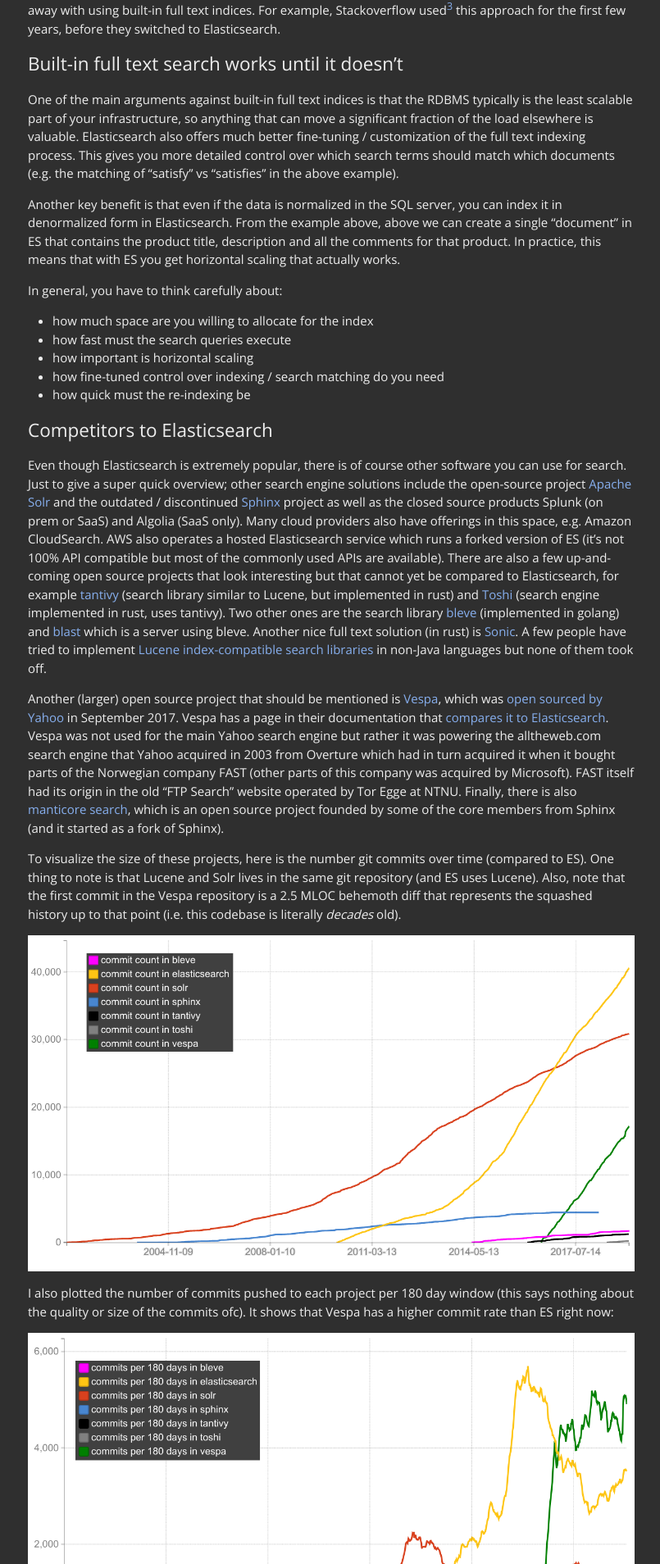
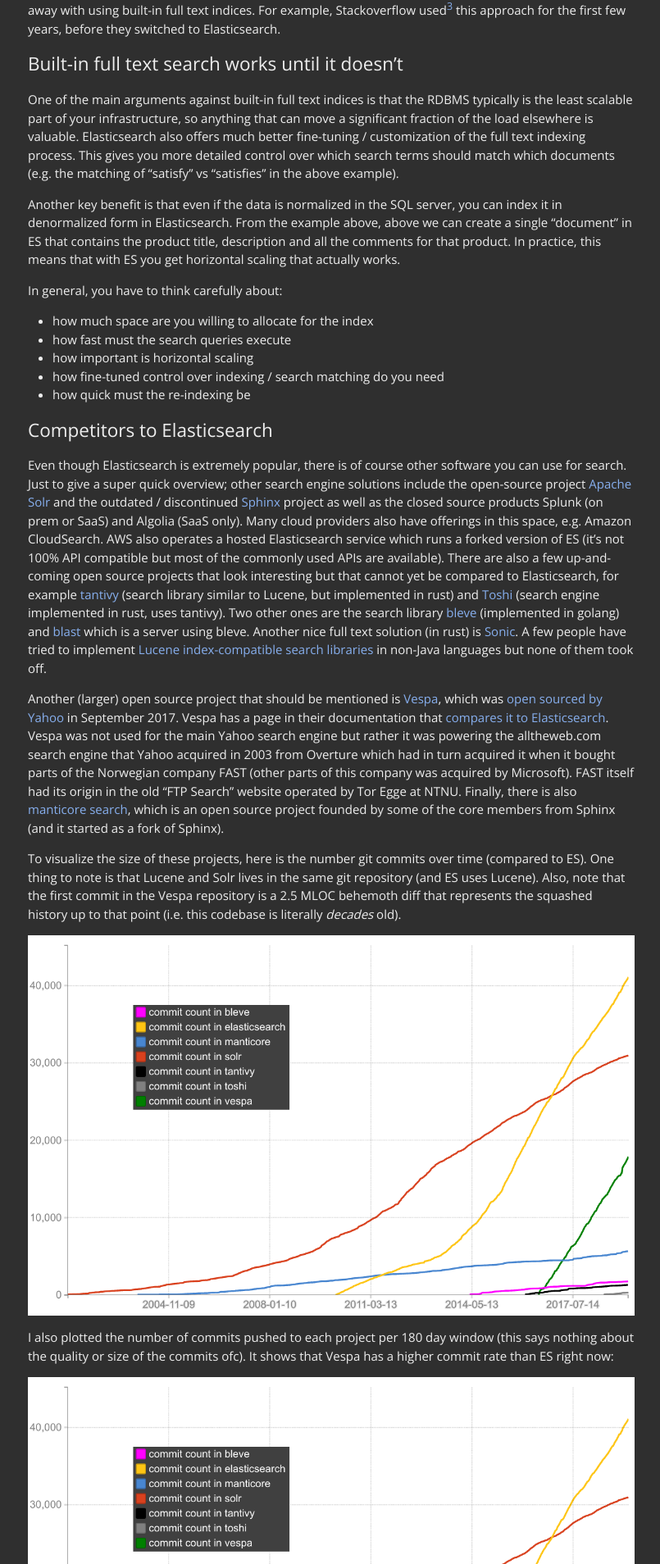
Before and after one commit to mo/mo.github.io, a Jekyll site: the page built from _posts/2019-04-08-elastic-search-introduction.md, in a window 1280 px wide. Shown: the part 4492-6400 px from the top of the page at 82% size, without its empty margins (236-1041 px from the left). Built offline with Jekyll 4.4.1, drawn with Linux system fonts in a browser that asks for light colours; some web fonts are replaced; comment, search, counter and statistics services are not loaded.

Commit message:
Update graphs to include manticore search instead of sphinx

```diff
--- a/_posts/2019-04-08-elastic-search-introduction.md
+++ b/_posts/2019-04-08-elastic-search-introduction.md
@@ -289,13 +289,13 @@
 the Vespa repository is a 2.5 MLOC behemoth diff that represents the squashed
 history up to that point (i.e. this codebase is literally _decades_ old).
 
-<img src="/assets/elasticsearch-open-source-competitors.png">
+<img src="/assets/elasticsearch-open-source-competitors-2.png">
 
 I also plotted the number of commits pushed to each project per 180 day window
 (this says nothing about the quality or size of the commits ofc). It shows that
 Vespa has a higher commit rate than ES right now:
 
-<img src="/assets/elasticsearch-open-source-commit-rates.png">
+<img src="/assets/elasticsearch-open-source-competitors-2.png">
 
 # How Elasticsearch is licensed
 
```
Also changed, not shown: assets/elasticsearch-open-source-commit-rates-2.png (added), assets/elasticsearch-open-source-competitors-2.png (added).
